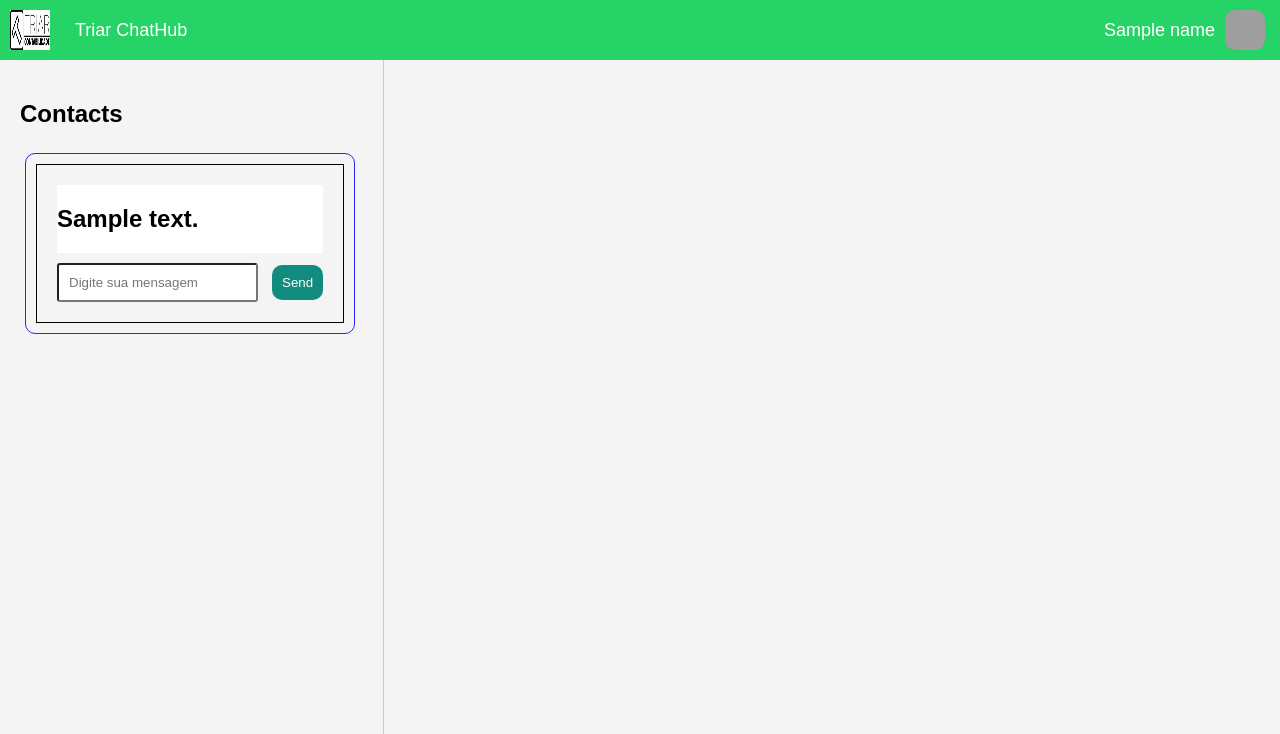
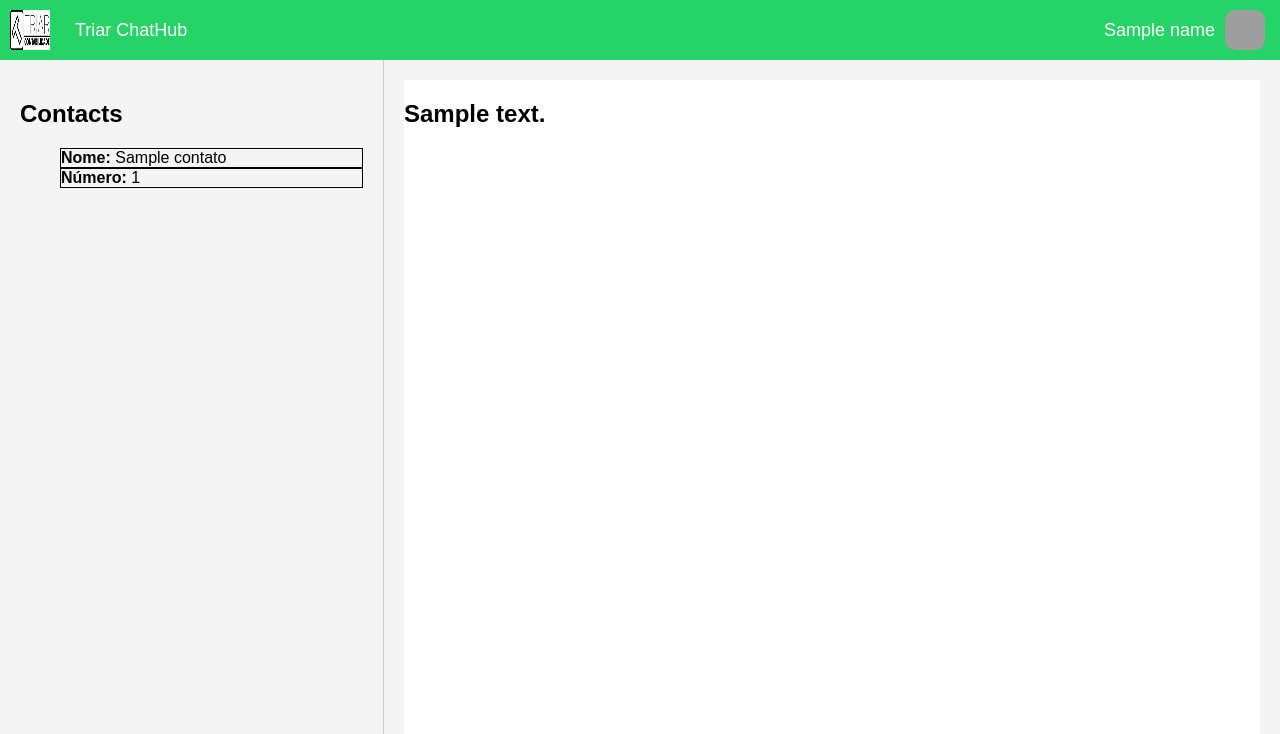
Before and after one commit to joaocruz1/ChatBot_Triar, a Flask app: template templates/principal.html in a window 1280 px wide. Shown: the top 734 px of the page. Run offline with Flask 3, Linux system fonts and the light colour scheme; the template is opened without the code that fills it: most values are stand-ins (such as "Sample title", 1, 10 or a date in 2020); grey boxes are pictures that could not be loaded.

Commit message:
Update principal.html

```diff
--- a/templates/principal.html
+++ b/templates/principal.html
@@ -31,10 +31,10 @@
             <div id="contacts" class="grid-item">
                 <h2>Contacts</h2>
                  {% for contato_key, contato in contatos.items() %}
-                    <div class="balao">
-                        <li onclick="changeClient({{ contato['number'] }})><strong>Nome:</strong> {{ contato['name'] }}</li>
+                    <ul>
+                        <li onclick="changeClient({{ contato['number'] }})"><strong>Nome:</strong> {{ contato['name'] }}</li>
                         <li><strong>Número:</strong> {{ contato['number'] }}</li>
-                    </div>
+                    </ul>
                  {% endfor %}
             </div>
 
```
